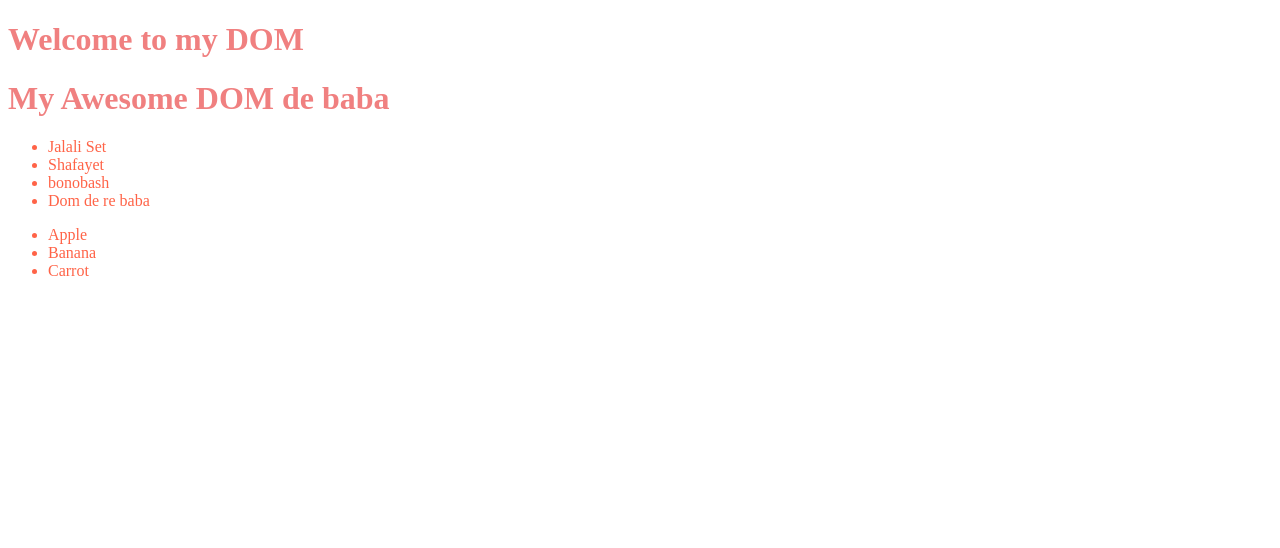
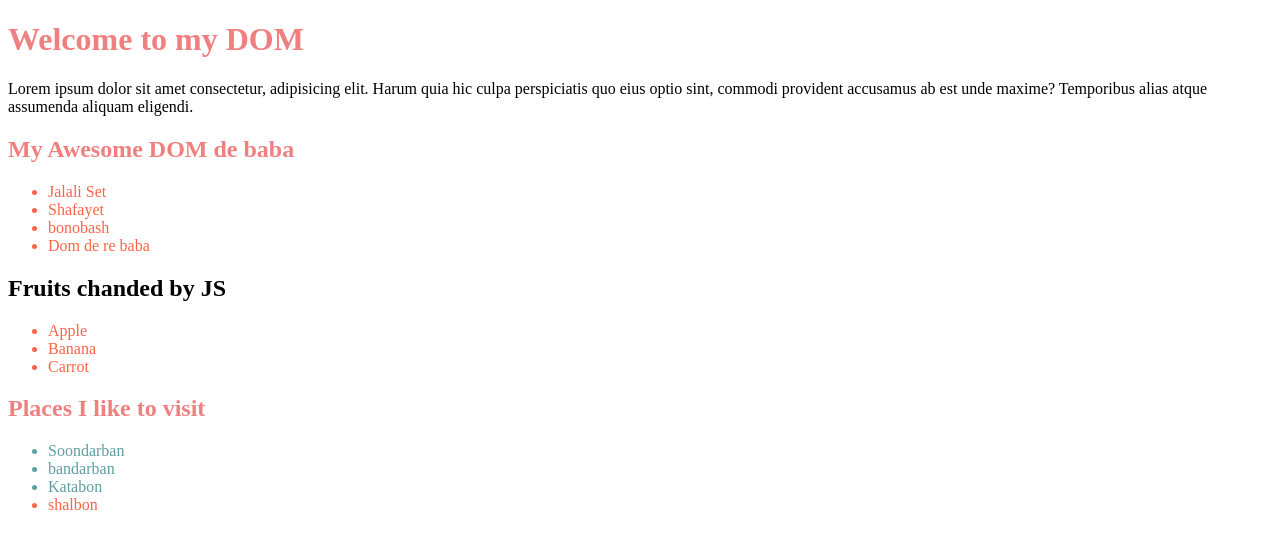
Before and after one commit to arfan36/day-36_M-24_tour-of-dom_August-12, a plain HTML site: page index.html in a window 1280 px wide. Drawn offline with Linux system fonts and the light colour scheme.

Commit message:
24-3 Traversing dom - getElementByClass

```diff
--- a/index.html
+++ b/index.html
@@ -11,14 +11,25 @@
         li {
             color: tomato;
         }
+
+        #fruits-title {
+            color: black;
+        }
+
+        .important-places {
+            color: cadetblue;
+        }
     </style>
 </head>
 
 <body>
     <header>
         <h1>Welcome to my DOM</h1>
+        <p>Lorem ipsum dolor sit amet consectetur, adipisicing elit. Harum quia hic culpa perspiciatis quo eius optio
+            sint, commodi provident accusamus ab est unde maxime? Temporibus alias atque assumenda aliquam eligendi.</p>
     </header>
     <main>
+        <section>
             <h1>My Awesome DOM de baba</h1>
             <ul>
                 <li>Jalali Set</li>
@@ -26,11 +37,24 @@
                 <li>bonobash</li>
                 <li>Dom de re baba</li>
             </ul>
+        </section>
+        <section>
+            <h1 id="fruits-title">Fruits I like</h1>
             <ul>
                 <li>Apple</li>
                 <li>Banana</li>
                 <li>Carrot</li>
             </ul>
+        </section>
+        <section>
+            <h1 id="places-title">Places I like to visit</h1>
+            <ul>
+                <li class="important-places">Soondarban</li>
+                <li class="important-places">bandarban</li>
+                <li class="important-places">Katabon</li>
+                <li class="other-place">shalbon</li>
+            </ul>
+        </section>
     </main>
 
     <script src="js/dom.js"></script>
@@ -38,12 +62,20 @@
         const liCollectiom = document.getElementsByTagName('li');
         // console.log(liCollectiom);
         for (const li of liCollectiom) {
-            console.log(li.innerText);
+            // console.log(li.innerText);
         }
 
         const allHeadings = document.getElementsByTagName('h1');
         for (const h1 of allHeadings) {
-            console.log(h1.innerText);
+            // console.log(h1.innerText);
+        }
+
+        const fruitsTitle = document.getElementById('fruits-title');
+        fruitsTitle.innerText = 'Fruits chanded by JS';
+
+        const places = document.getElementsByClassName('important-places');
+        for (const place of places) {
+            console.log(place.innerText);
         }
     </script>
 </body>
```
Lines whose indentation alone changed are shown as unchanged.
